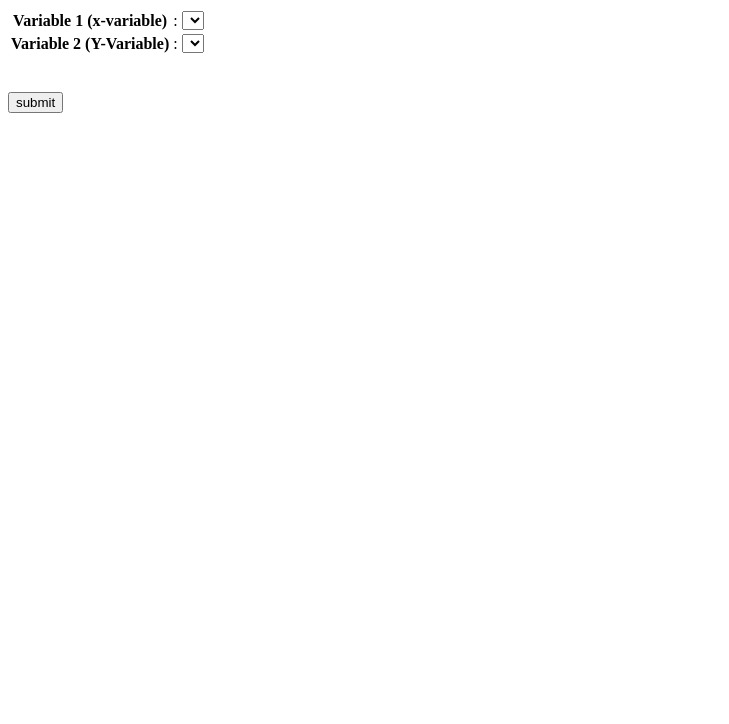
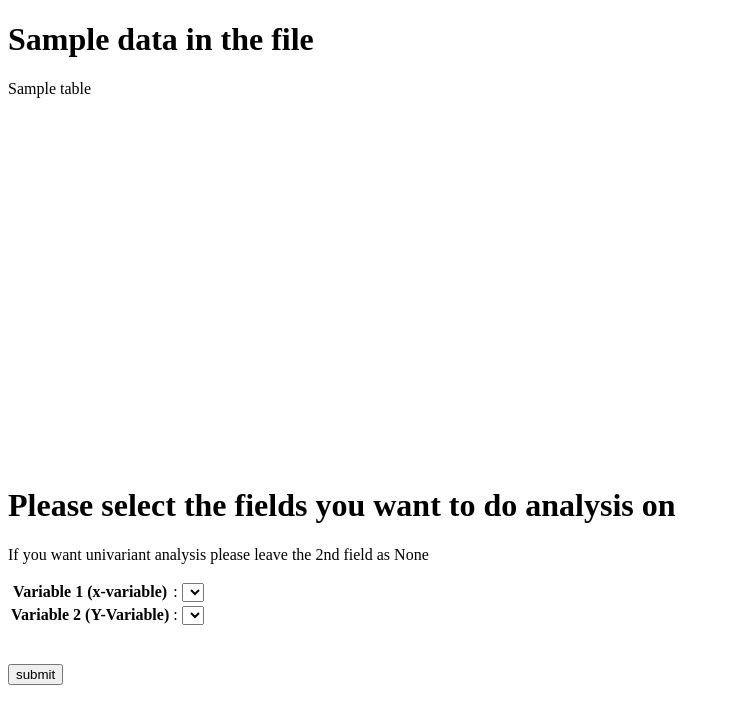
Before and after one commit to Sumanth1728/Sales-app-trail, a Flask app: template templates/datavizheaders.html in a window 1280 px wide. Shown: the top 724 px of the page, without its empty margins (0-729 px from the left). Run offline with Flask 2, Linux system fonts and the light colour scheme; the template is opened without the code that fills it: values that come from a table or form of the project are taken from there, most other values are stand-ins (such as "Sample title", 1, 10 or a date in 2020); lists and menus that the app fills with data are empty.

Commit message:
second commit

```diff
--- a/templates/datavizheaders.html
+++ b/templates/datavizheaders.html
@@ -5,6 +5,19 @@
     <title></title>
   </head>
   <body>
+    <h1>Sample data in the file</h1>
+    <div style="height: 350px;width: 50%;overflow: scroll;">
+
+    {% for table in tables %}
+
+              {{ table|safe }}
+  {% endfor %}
+    </div>
+  <br>
+  <br>
+  <b>
+    <h1>Please select the fields you want to do analysis on </h1>
+  </b>
     <form  method="POST" >
         {{ form.hidden_tag() }}
         <table border = "0" cellspacing=20%>
@@ -14,6 +27,7 @@
                   <td>  :  </td>
                   <td>{{ form.var1 }}</td>
                </tr>
+               <p>If you want univariant analysis please leave the 2nd field as None</p>
                <tr>
                   <th>{{ form.var2.label }}</th>
                   <td>  :  </td>
```
